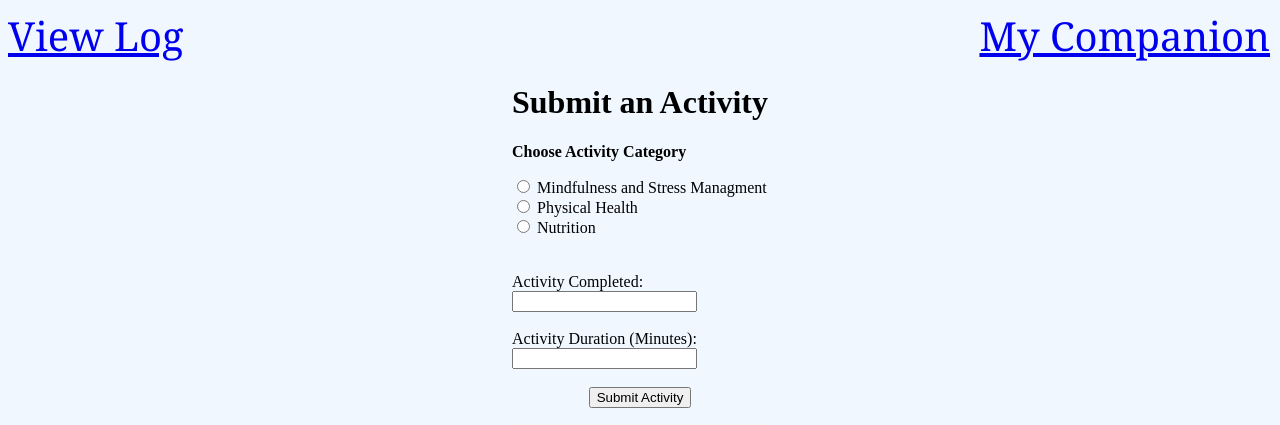
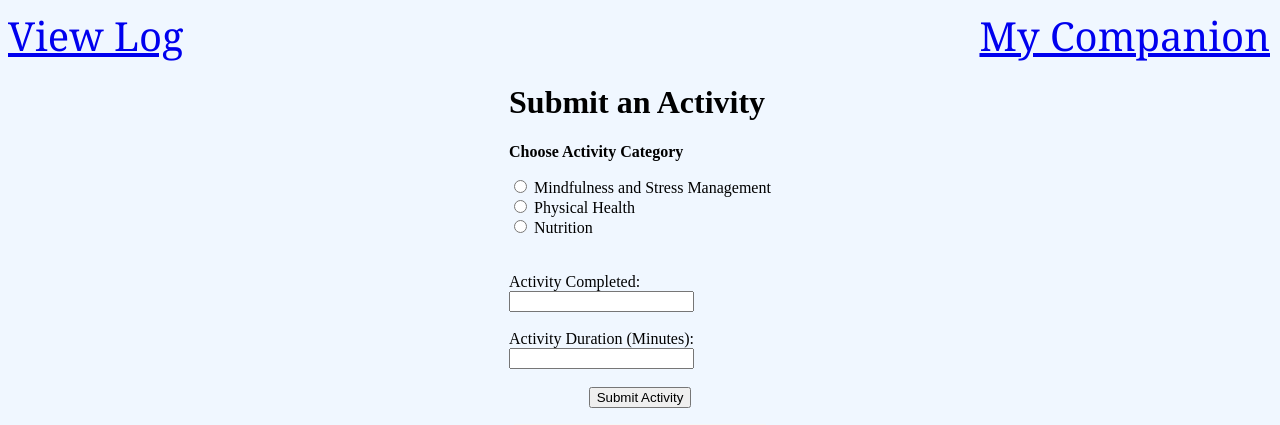
Before and after one commit to carter7k/wellnesstracker, a Django app: page /submit in a window 1280 px wide. Shown: the top 425 px of the page. Run offline with Django 3.2, Linux system fonts and the light colour scheme.

Commit message:
correcting spelling

```diff
--- a/WellnessCompanion/WellnessApplication/models.py
+++ b/WellnessCompanion/WellnessApplication/models.py
@@ -10,11 +10,11 @@ class Activity(models.Model):
     date = models.DateTimeField("publish date")
     CATEGORIES = [
 
-        ('Mindfulness and Stress Managment', 'Mindfulness and Stress Managment'),
+        ('Mindfulness and Stress Management', 'Mindfulness and Stress Management'),
         ('Physical Health', 'Physical Health'),
         ('Nutrition', 'Nutrition'),
     ]
-    activity_catergory = models.CharField(max_length=40,choices=CATEGORIES, default="Mindfulness and Stress Managment")
+    activity_catergory = models.CharField(max_length=40,choices=CATEGORIES, default="Mindfulness and Stress Management")
     activity_type = models.CharField(max_length=200)
     time_spent = models.PositiveIntegerField(default=0)
 
--- a/WellnessCompanion/WellnessApplication/templates/WellnessApplication/companion.html
+++ b/WellnessCompanion/WellnessApplication/templates/WellnessApplication/companion.html
@@ -22,7 +22,7 @@
         <div id="text_colour"></div>
 
         <script>
-            const activity_categories = [["Mindfulness and Stress Managment","#0099ff"],["Physical Health","#ffcc00"],["Nutrition","#00ff00"]];
+            const activity_categories = [["Mindfulness and Stress Management","#0099ff"],["Physical Health","#ffcc00"],["Nutrition","#00ff00"]];
             var output = "{{ output}}";
 
             for (const label of activity_categories){
--- a/WellnessCompanion/WellnessApplication/templates/WellnessApplication/logs.html
+++ b/WellnessCompanion/WellnessApplication/templates/WellnessApplication/logs.html
@@ -25,7 +25,7 @@
 
         <script>
             const month_names = ["January","February","March","April","May","June","July","August","September","October","November","December"];
-            const activity_categories = [["Mindfulness and Stress Managment","#0099ff"],["Physical Health","#ffcc00"],["Nutrition","#00ff00"]];
+            const activity_categories = [["Mindfulness and Stress Management","#0099ff"],["Physical Health","#ffcc00"],["Nutrition","#00ff00"]];
             var years = [];
             var months = [];
             var days = [];
@@ -76,7 +76,7 @@
                     document.getElementById("THELIST").innerHTML += "<p style='background-color:"+color+"';>"+actual_category+" - {{activity.activity_type}} at {{ activity.date.hour}}:"+minutes+" for {{activity.time_spent}} minutes!</p>";
                 }
                 var time = parseInt("{{activity.time_spent}}");
-                if (category == "Mindfulness and Stress Managment"){
+                if (category == "Mindfulness and Stress Management"){
                     MSMtime += time;
                 }else if (category == "Physical Health"){
                     PHtime += time;
--- a/WellnessCompanion/WellnessApplication/templates/WellnessApplication/submit_activity.html
+++ b/WellnessCompanion/WellnessApplication/templates/WellnessApplication/submit_activity.html
@@ -19,8 +19,8 @@
             {% if error_message %}<p style="color:red";><strong>{{ error_message }}</strong></p>{% endif %}
 
             <p;><b>Choose Activity Category</b></p>
-            <input type="radio" name="activity_category" id="choice 0" value="Mindfulness and Stress Managment">
-            <label for="choice 0">Mindfulness and Stress Managment</label><br>
+            <input type="radio" name="activity_category" id="choice 0" value="Mindfulness and Stress Management">
+            <label for="choice 0">Mindfulness and Stress Management</label><br>
             <input type="radio" name="activity_category" id="choice 1" value="Physical Health">
             <label for="choice 1">Physical Health</label><br>
             <input type="radio" name="activity_category" id="choice 2" value="Nutrition">
--- a/WellnessCompanion/WellnessApplication/views.py
+++ b/WellnessCompanion/WellnessApplication/views.py
@@ -9,7 +9,7 @@ import random
 from .models import Activity
 # Create your views here.
 def companionpage(request):
-    activity_suggestions = {'Mindfulness and Stress Managment': ["Popping bubble wrap", "To meditate", "Breathing deeply", "Listening to music" ],
+    activity_suggestions = {'Mindfulness and Stress Management': ["Popping bubble wrap", "To meditate", "Breathing deeply", "Listening to music" ],
     'Physical Health': ["Running", "Pushups", "Squats", "Biking", "Stretching", "Yoga", "Swimming", "Walking"],
     'Nutrition': ["To eat an apple", "To eat a banana", "To eat some carrots", "planning a meal", "Preparing a healthy lunch instead of eating out"],
     }
```
Also changed, not shown: WellnessCompanion/WellnessApplication/migrations/0004_auto_20210912_1117.py (added).
